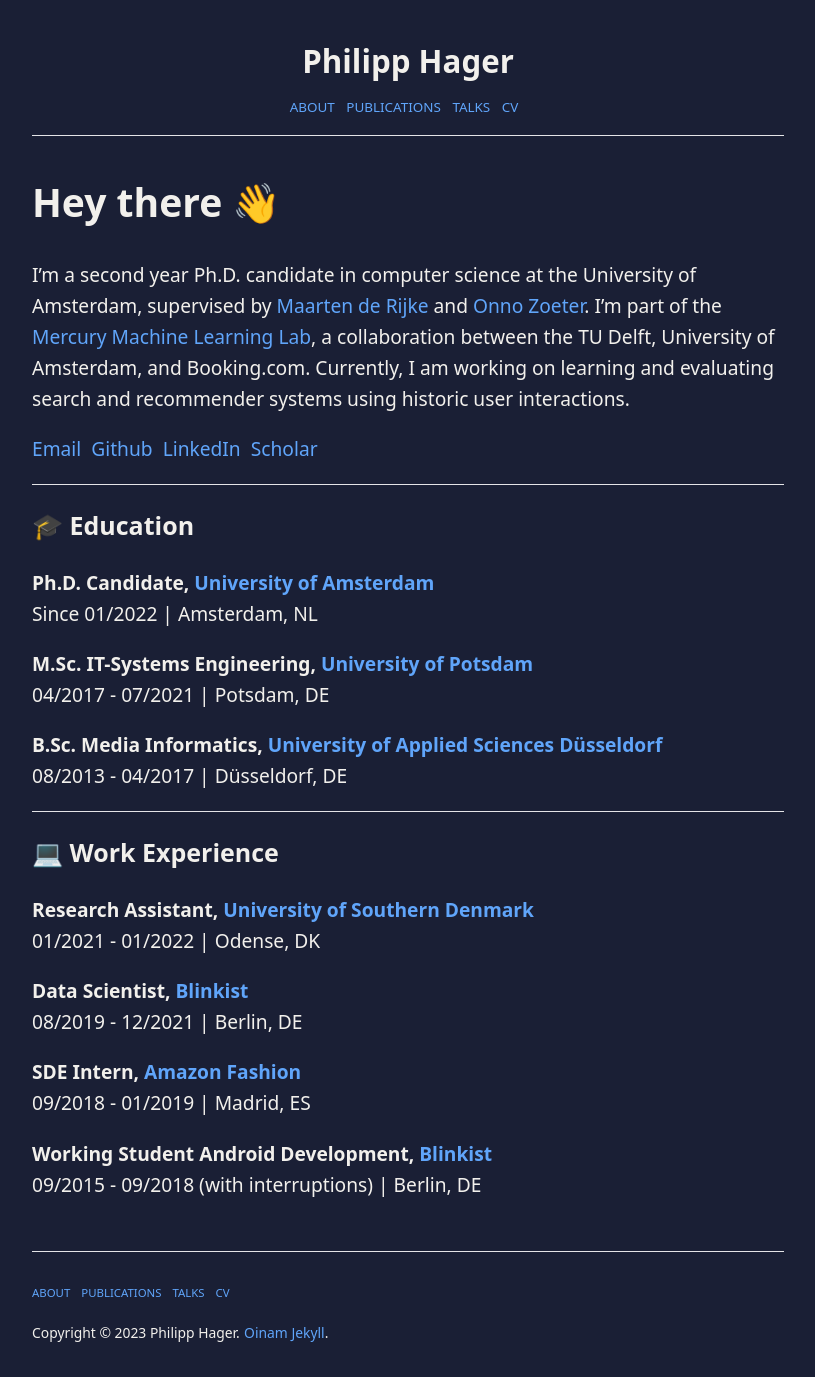
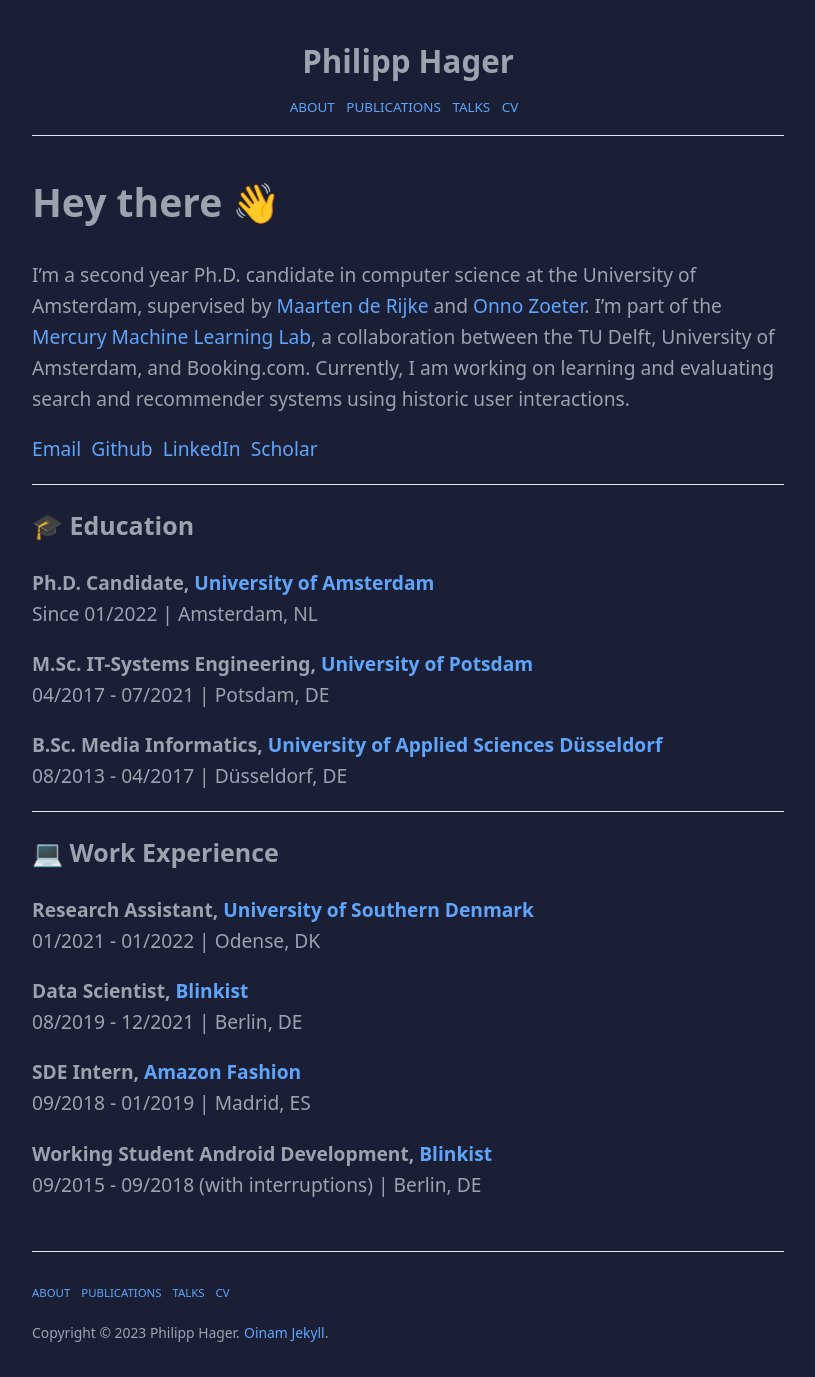
Before and after one commit to philipphager/philipphager.github.io, a Jekyll site: the page built from index.md, in a window 1280 px wide. Shown: the whole page, without its empty margins (232-1047 px from the left). Built offline with Jekyll 4.4.1, drawn with Linux system fonts in a browser that asks for light colours.

Commit message:
Update default.css

```diff
--- a/_includes/css/theme/default.css
+++ b/_includes/css/theme/default.css
@@ -14,7 +14,7 @@
   --background-color-alt: #1a1f35; /* gray-100 */
   --background-color-highlight: #e4e4e7; /* gray-200 */
 
-  --text-color: #f2f0ec; /* gray-700 */
+  --text-color: #9CA3AF; /* gray-700 */
   --text-color-alt: #2563eb; /* gray-600 */
 }
 
```
